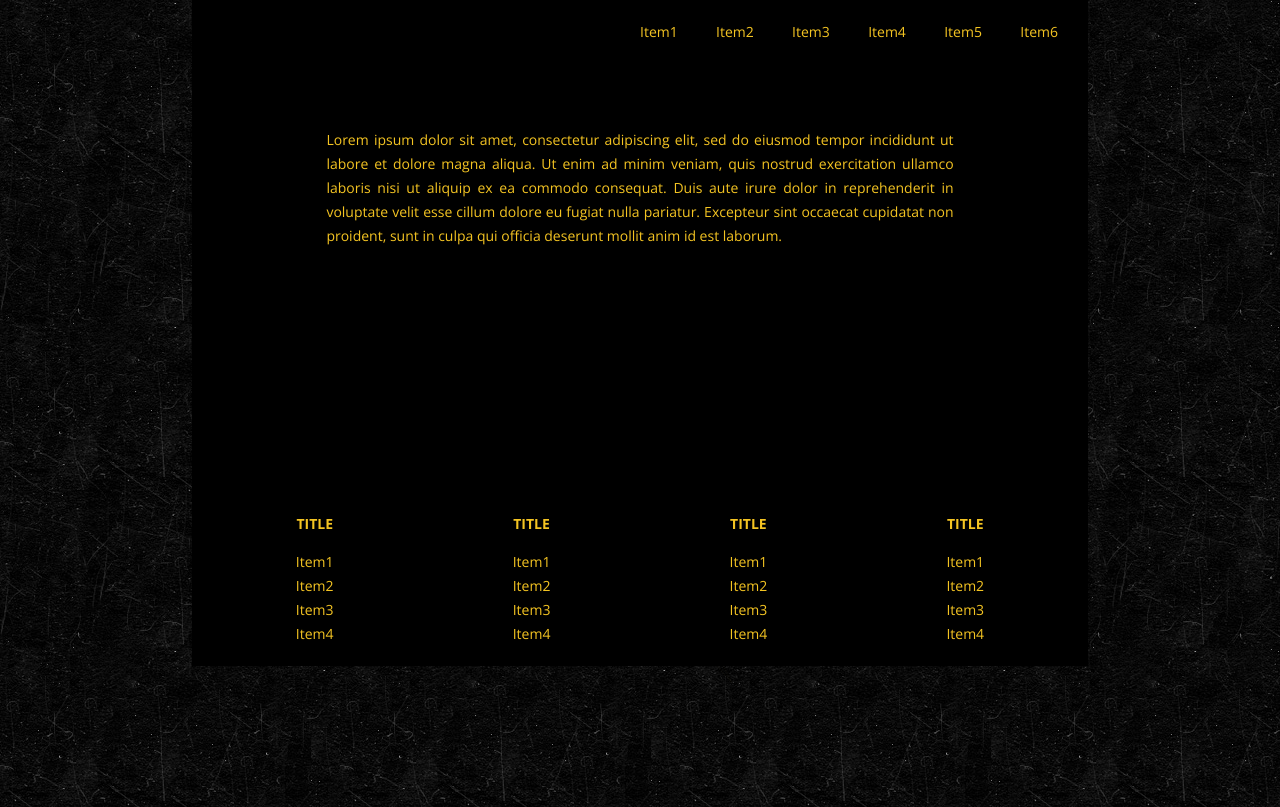
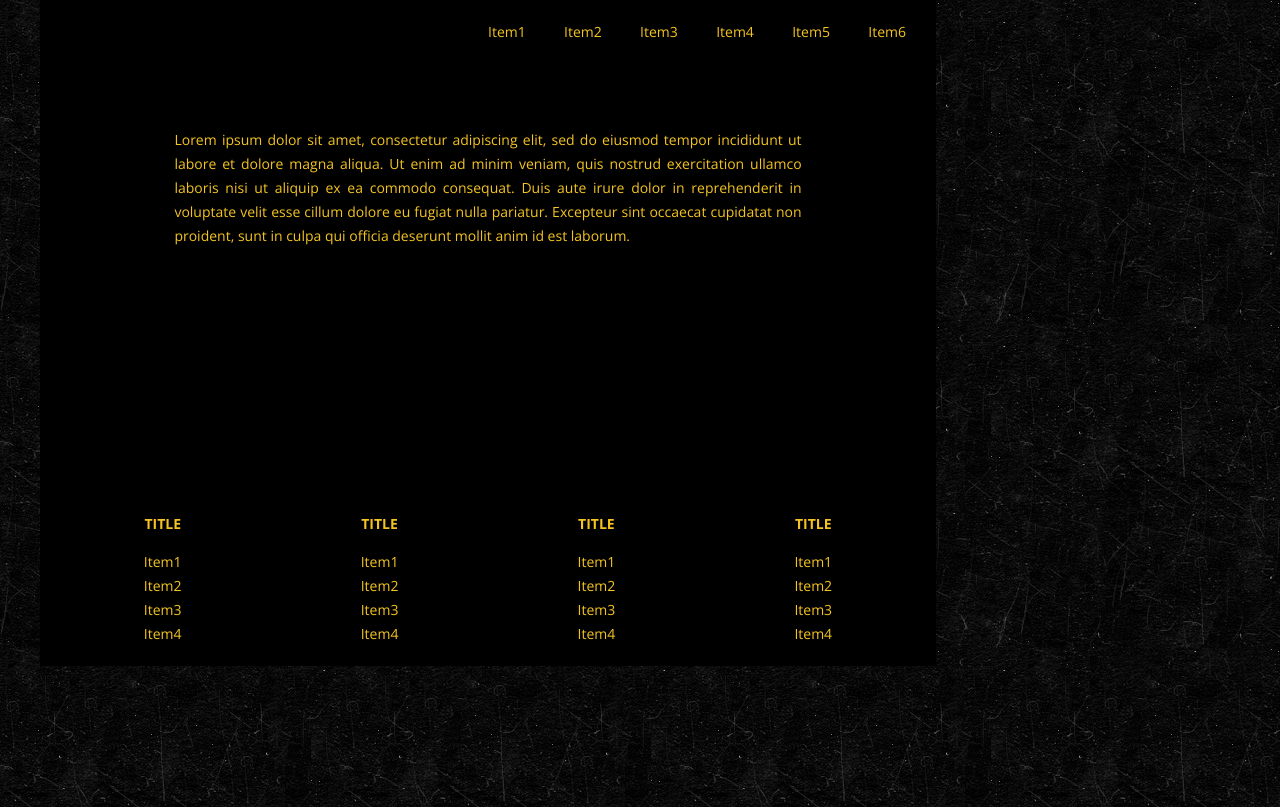
Before and after one commit to HelgaN/animationJSback, a plain HTML site: page index.html in a window 1280 px wide. Drawn offline with nearby package versions, Linux system fonts and the light colour scheme.

Commit message:
centering

```diff
--- a/css/style.css
+++ b/css/style.css
@@ -23,6 +23,12 @@ body {
   margin: 0 auto;
   background-color: #000000;
 /*  margin-top: -100vh;*/
+}
+
+@media(min-width: 1200px) {
+  .body__container {
+    left: calc(50% - 600px);
+  }
 }
 
 .page-header {
@@ -68,7 +74,6 @@ body {
 }
 
 .page-main {
-  position: relative;
   width: 70%;
   margin: 0 auto;
   min-height: 400px;
```
